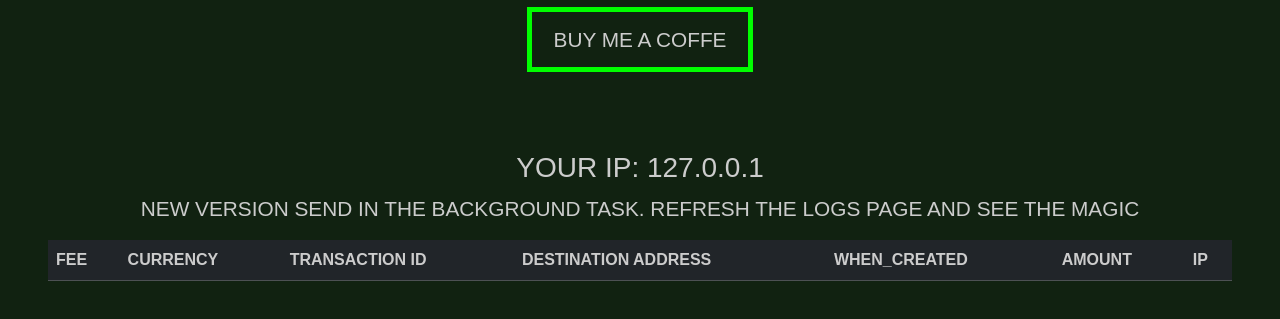
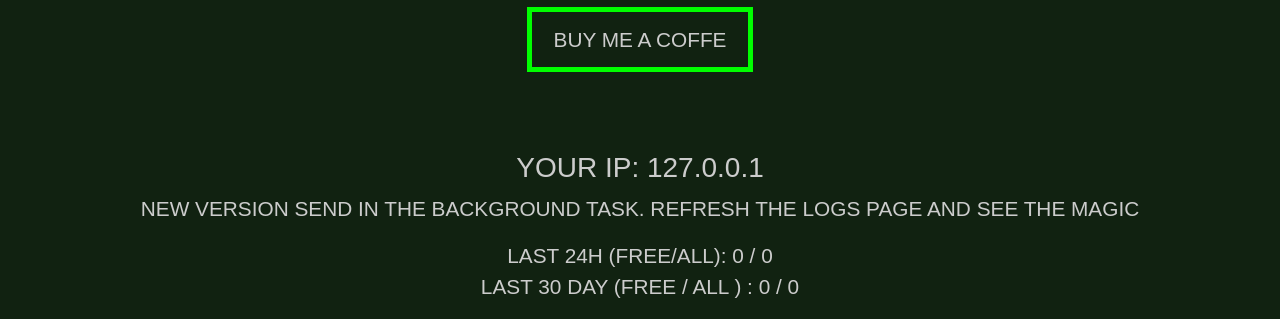
Before and after one commit to n4gY1/solanawebsender, a Django app: page /logs in a window 1280 px wide. Shown: the part 617-936 px from the top of the page. Run offline with Django 4.2, Linux system fonts and the light colour scheme; a user stored in the database is signed in; tables that the repository leaves empty hold one stand-in row (values such as "Sample post"); data that the repository does not hold is empty; some web fonts are replaced.

Commit message:
v2.0.4 logs last 24h and month, no exit -1 error

```diff
--- a/templates/websender/logs.html
+++ b/templates/websender/logs.html
@@ -4,6 +4,12 @@
 
     <h3 class="text-center">YOUR IP: {{ip}}</h3>
     <p class="text-center">new version send in the background task. refresh the logs page and see the magic</p>
+    <p class="text-center">
+        Last 24h (free/all): {{yesterday_logs_free}} / {{yesterday_logs_all}}<br/>
+        Last 30 day (free / all ) : {{last_month_logs_free}} / {{last_month_logs_all}}
+    </p>
+
+
     <table class="table table-dark text-break w-100">
         <thead>
             <tr>
--- a/websender/utils.py
+++ b/websender/utils.py
@@ -168,7 +168,7 @@ def send_from_wallets(wallets, key_name, key_secret, name, ip,user,send_usdc,sen
                     ip=ip,
                     currency="EURC"
                 )
-                if logger_eurc.get("fee") != "0":
+                if logger_eurc.get("fee") != "0" or logger_eurc.get("fee") != "-1":
                     print("[!] FEE IS NOT FREE", "EURC:", logger_eurc.get("fee"), "To:", wallet)
                     return log
 
@@ -190,7 +190,7 @@ def send_from_wallets(wallets, key_name, key_secret, name, ip,user,send_usdc,sen
                     ip = ip,
                     currency="USDC"
                 )
-                if logger_usdc.get("fee") != "0":
+                if logger_usdc.get("fee") != "0" or logger_usdc.get("fee") != "-1":
                     print("[!] FEE IS NOT FREE", "USDC:", logger_usdc.get("fee"), "To:", wallet)
                     return log
 
--- a/websender/views.py
+++ b/websender/views.py
@@ -5,6 +5,7 @@ from django.contrib.auth import login, authenticate, logout
 from django.contrib.auth.decorators import login_required
 
 from django.shortcuts import render, redirect
+
 
 from websender.forms import SolanaUserForm
 from websender.get_sol_sum import get_solana_sum
@@ -76,12 +77,24 @@ def sender_view(request):
 def logs_view(request):
     ip = get_client_ip(request)
     solana_user = SolanaUser.objects.get(user=request.user)
+    now = datetime.datetime.now()
+    yesterday = now - datetime.timedelta(hours=24)
+    last_month = now - datetime.timedelta(days=30)
+    yesterday_logs_free = SolanaLog.objects.filter(user=solana_user,when_created__gte=yesterday,fee=0).count()
+    yesterday_logs_all = SolanaLog.objects.filter(user=solana_user,when_created__gte=yesterday).count()
+    last_month_logs_free = SolanaLog.objects.filter(user=solana_user,when_created__gte=last_month,fee=0).count()
+    last_month_logs_all = SolanaLog.objects.filter(user=solana_user,when_created__gte=last_month).count()
+
 
     template = "websender/logs.html"
     logs = SolanaLog.objects.filter(user=solana_user).order_by("-when_created")
     context = {
         "logs": logs,
-        "ip": ip
+        "ip": ip,
+        "yesterday_logs_free":yesterday_logs_free,
+        "yesterday_logs_all":yesterday_logs_all,
+        "last_month_logs_free":last_month_logs_free,
+        "last_month_logs_all":last_month_logs_all,
     }
 
     return render(request, template, context)
```
